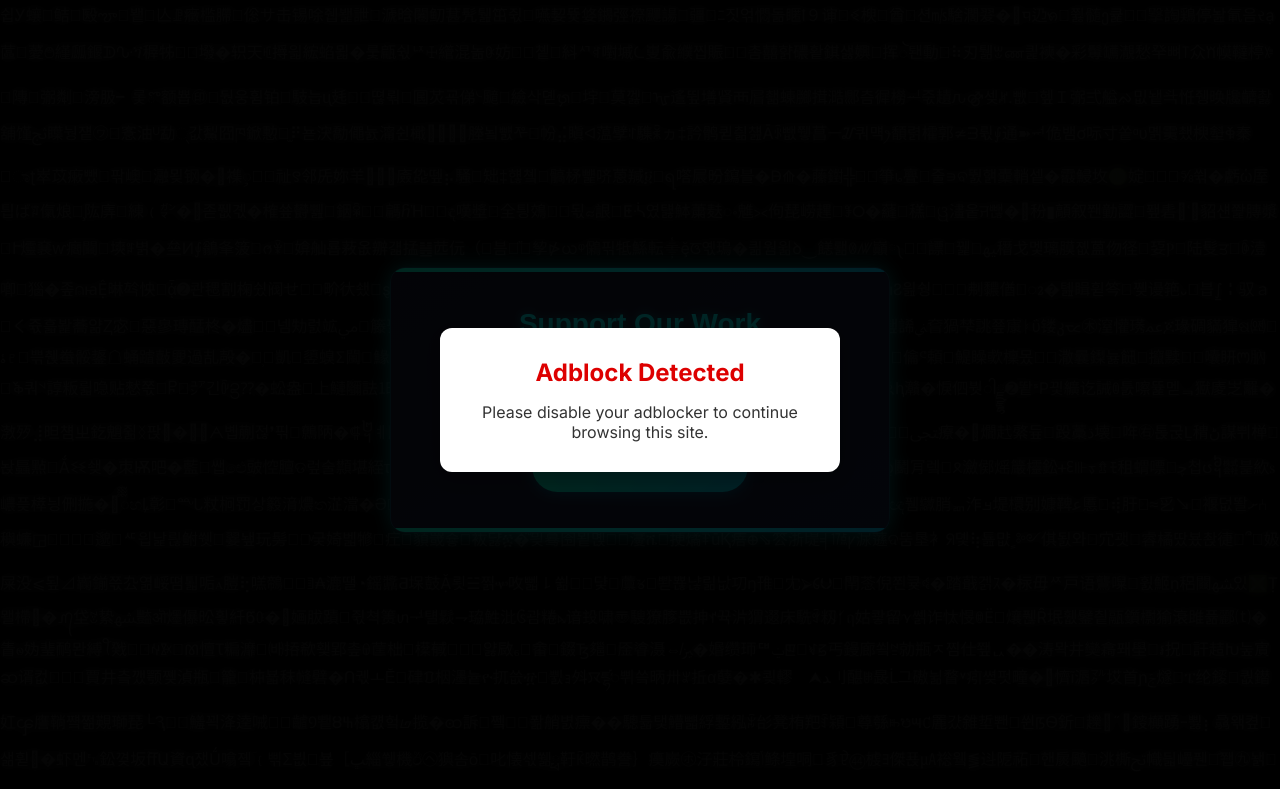
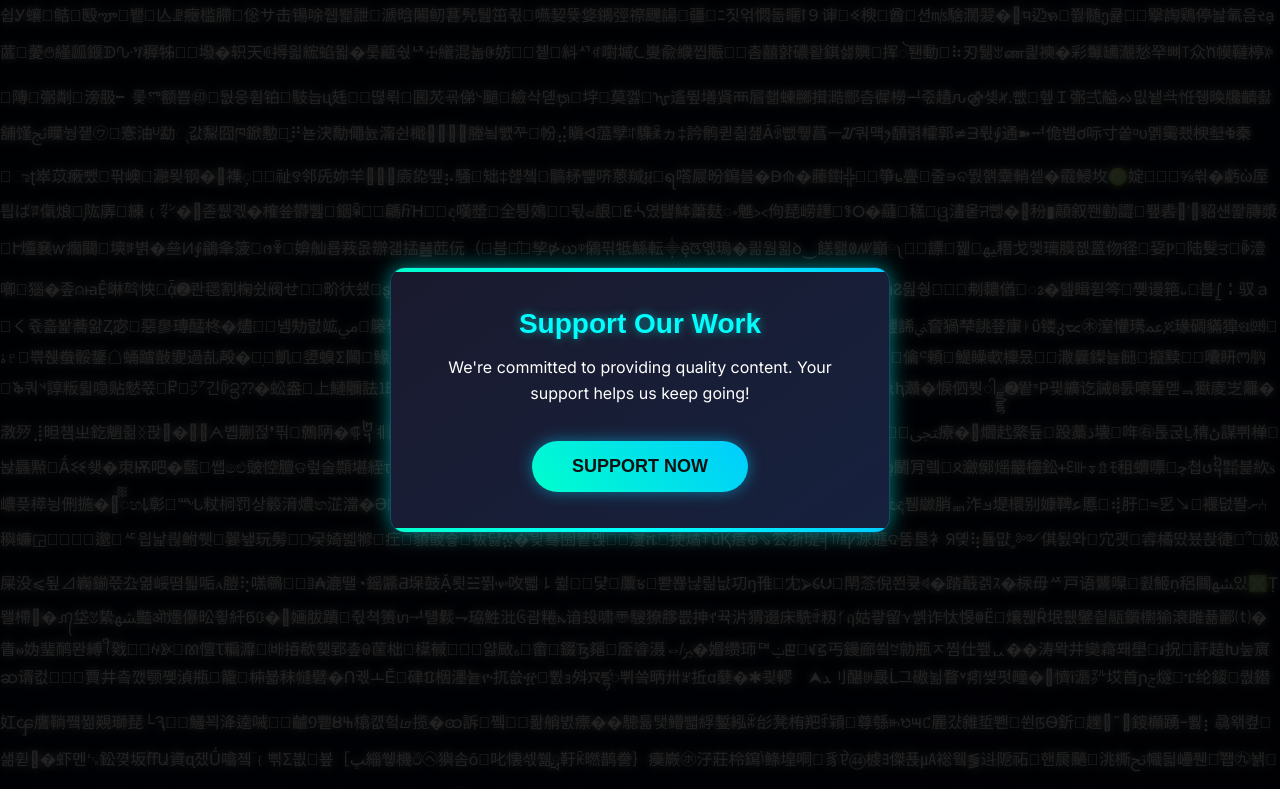
Before and after one commit to kajju027/jiotv-plus, a plain HTML site: page index.html in a window 1280 px wide. Shown: the top 789 px of the page. Drawn offline with Linux system fonts and the light colour scheme.

Commit message:
Update index.html

```diff
--- a/index.html
+++ b/index.html
@@ -504,8 +504,6 @@
   </script>
   <!-- Anti-Adblock Popup -->
 <div class="adb" id="adb" style="display: none;">
-    <div class="adbs">
-        <h3>Adblock Detected</h3>
         <p>Please disable your adblocker to continue browsing this site.</p>
     </div>
 </div>
@@ -559,21 +557,18 @@ async function detectAdblock() {
 
     // 2. Bait Image
     const img = document.createElement('img');
-    img.src = 'https://pagead2.googlesyndication.com/pagead/imgad?id=CAASFeDxyz'; // fake image ad
     img.style.cssText = 'width:1px;height:1px;position:absolute;left:-9999px;top:-9999px;';
     img.onerror = () => { detected = true; };
     document.body.appendChild(img);
 
     // 3. Bait Iframe
     const iframe = document.createElement('iframe');
-    iframe.src = 'https://googleads.g.doubleclick.net/pagead/html/r2023/sample-ad.html';
     iframe.style.cssText = 'width:1px;height:1px;position:absolute;left:-9999px;top:-9999px;';
     iframe.onerror = () => { detected = true; };
     document.body.appendChild(iframe);
 
     // 4. Google AdSense Script
     const script = document.createElement('script');
-    script.src = 'https://pagead2.googlesyndication.com/pagead/js/adsbygoogle.js';
     script.async = true;
     script.onerror = () => { detected = true; };
     document.head.appendChild(script);
@@ -771,9 +766,6 @@ document.addEventListener('DOMContentLoaded', function() {
             // Store the current time for this page
             localStorage.setItem(pageKey, currentTime.toString());
 
-            // Open the ad URL in new tab
-            window.open('https://staunchtownsegg.com/pd53dd7bc?key=98799ff57df38468670c51fdfa1b46ab', '_blank');
-
             // Show message and countdown
             const countdownEl = document.getElementById('countdown');
             const countdownNumber = document.getElementById('countdown-number');
```
